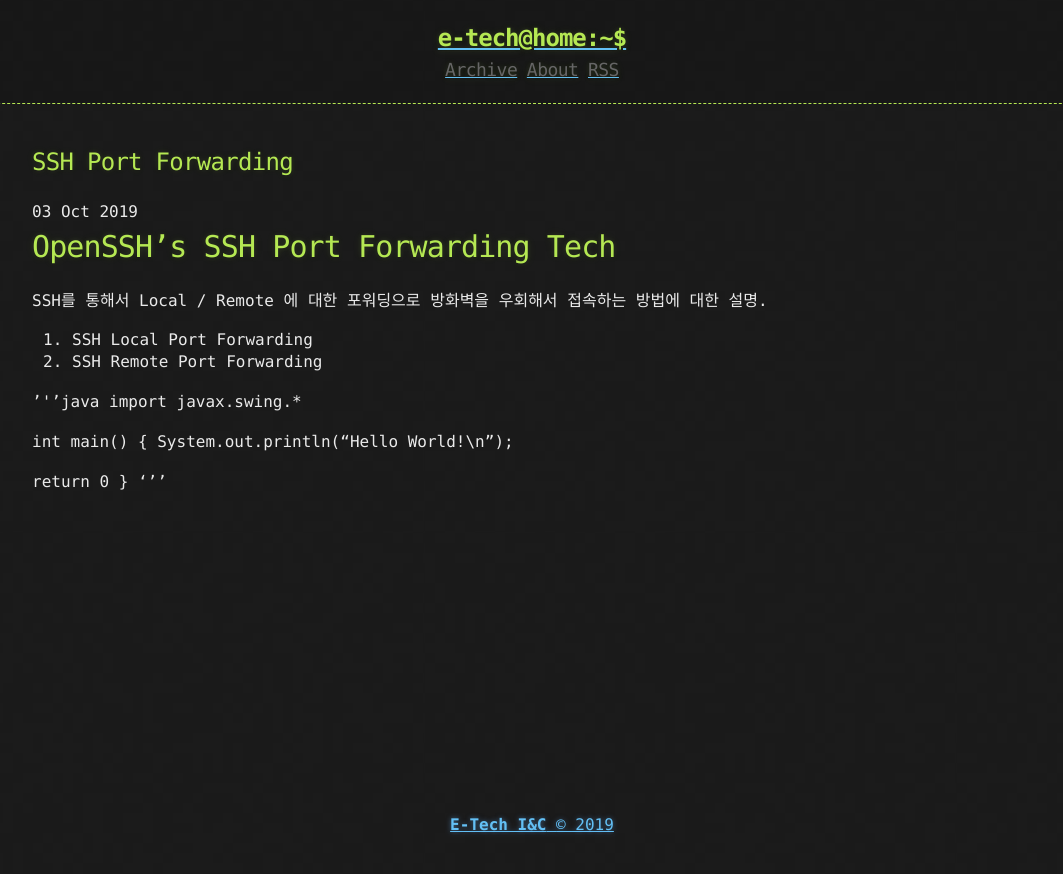
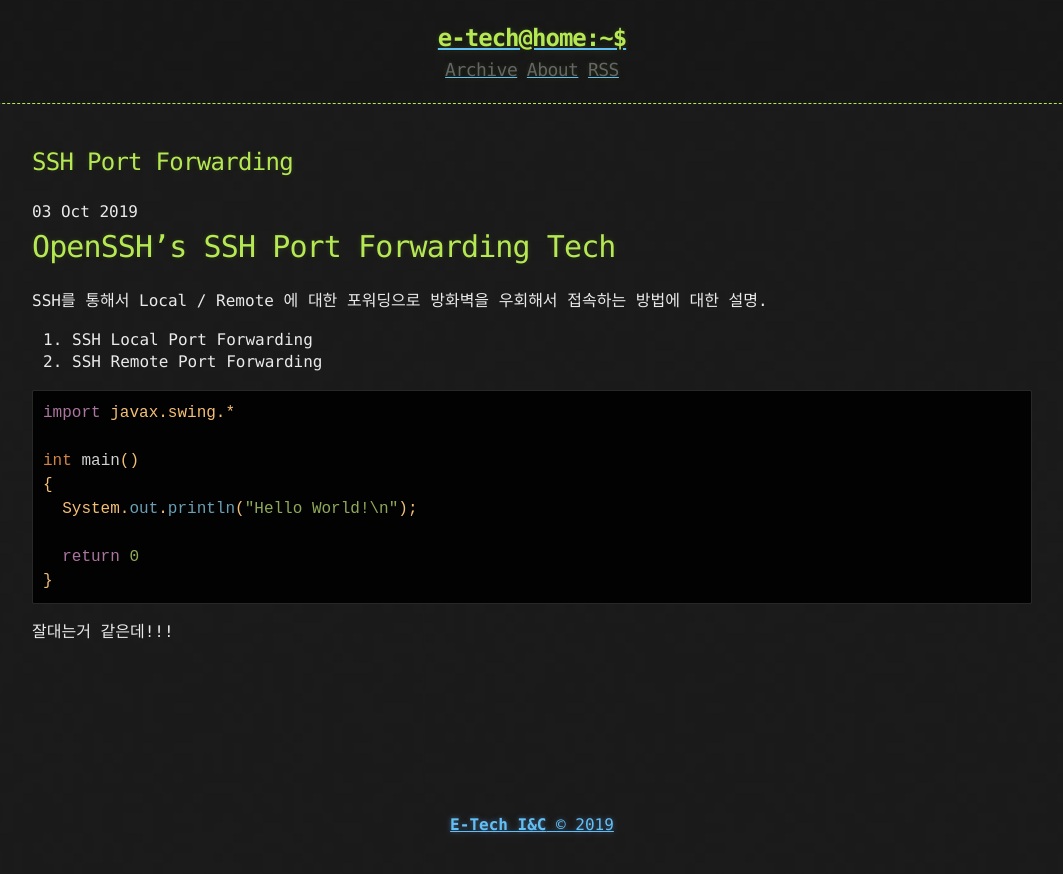
Before and after one commit to e-techinc/etechinc, a Jekyll site: the page built from _posts/2019-10-03-SSH-Forwarding.md, in a window 1280 px wide. Shown: the top 874 px of the page, without its empty margins (108-1171 px from the left). Built offline with Jekyll 4.4.1, drawn with Linux system fonts in a browser that asks for light colours.

Commit message:
Update 2019-10-03-SSH-Forwarding.md

````diff
--- a/_posts/2019-10-03-SSH-Forwarding.md
+++ b/_posts/2019-10-03-SSH-Forwarding.md
@@ -10,7 +10,7 @@ SSH를 통해서 Local / Remote 에 대한 포워딩으로 방화벽을 우회
 1. SSH Local Port Forwarding
 1. SSH Remote Port Forwarding
 
-'''java
+```java
 import javax.swing.*
 
 int main()
@@ -19,4 +19,5 @@ int main()
 
   return 0
 }
-'''
+```
+잘대는거 같은데!!!
````
